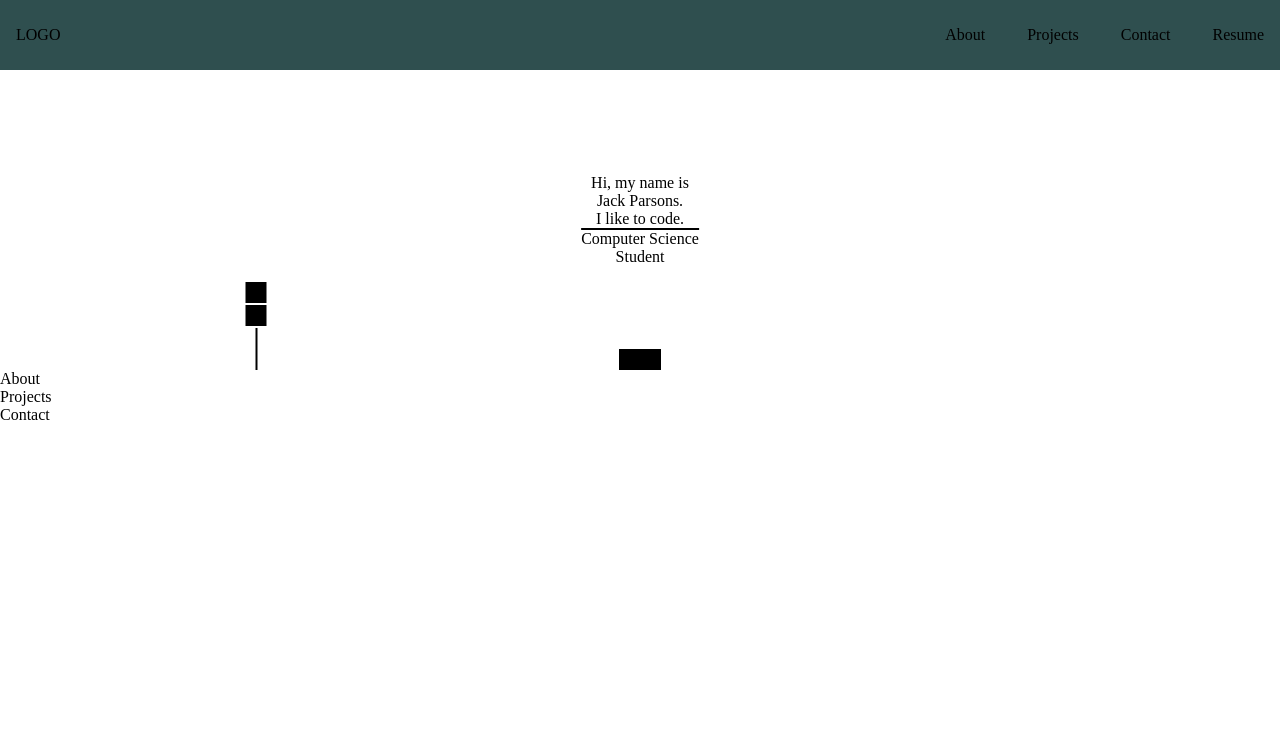
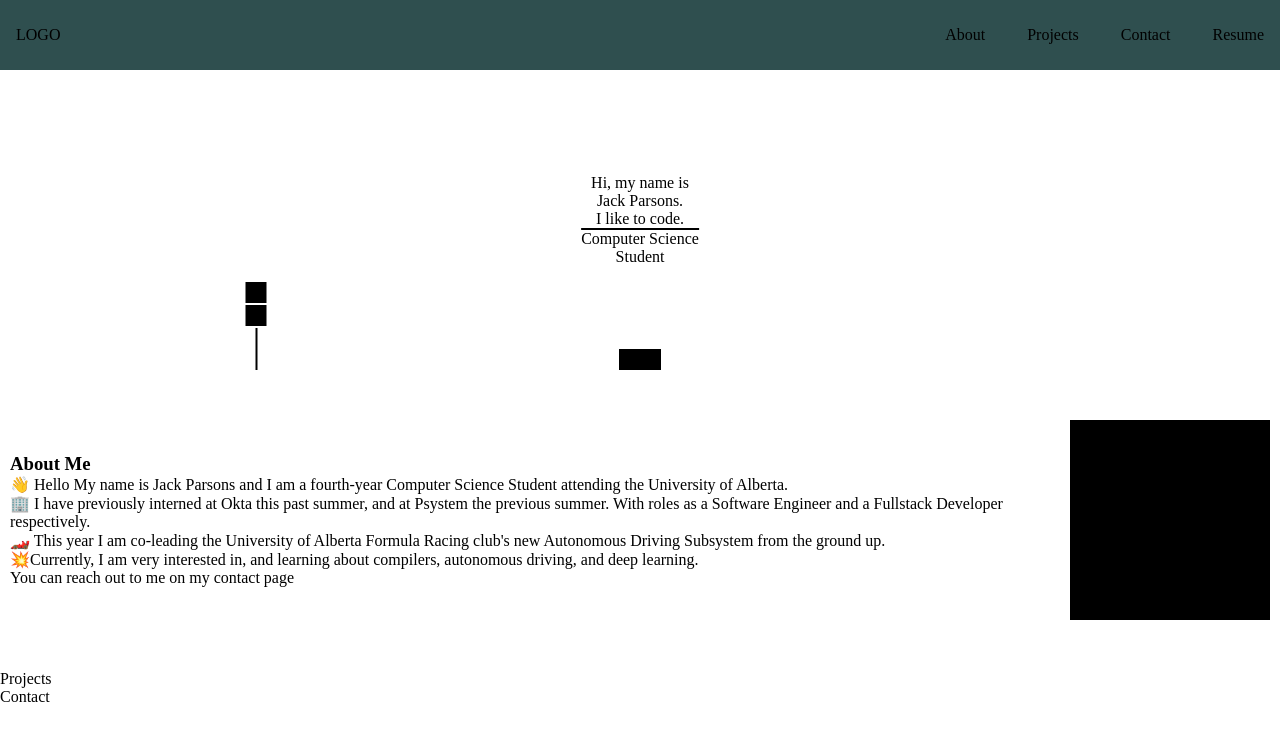
Before and after one commit to MrHryhorii/portfolio, a React (Vite) app: page / in a window 1280 px wide. Shown: the top 740 px of the page. Built offline with nearby package versions, Linux system fonts and the light colour scheme.

Commit message:
about section

```diff
--- a/src/components/About.jsx
+++ b/src/components/About.jsx
@@ -1,8 +1,27 @@
 import React from 'react'
+import BigSlide from './BigSlide'
 
 const About = () => {
   return (
-    <div>About</div>
+    <section className='about'>
+
+      <div className='about-text'>
+        <BigSlide dir="left" distance={150} duration={2000} cascade damping={0.14} triggerOnce={false}>
+        <article>
+          <h1>About Me</h1>
+          <p>👋 Hello My name is Jack Parsons and I am a fourth-year Computer Science Student attending the University of Alberta.</p>
+          <p>🏢 I have previously interned at Okta this past summer, and at Psystem the previous summer. With roles as a Software Engineer and a Fullstack Developer respectively.</p>
+          <p>🏎️ This year I am co-leading the University of Alberta Formula Racing club's new Autonomous Driving Subsystem from the ground up.</p>
+          <p>💥Currently, I am very interested in, and learning about compilers, autonomous driving, and deep learning.</p>
+          <p>You can reach out to me on my contact page</p>
+        </article>
+        </BigSlide>
+      </div>
+      <div className='about-img'>
+        <div className='aabb-1'></div>
+      </div>
+
+    </section>
   )
 }
 
--- a/src/index.css
+++ b/src/index.css
@@ -48,11 +48,16 @@ nav div:last-of-type{
   justify-content: end;
 }
 
+/*Sections*/
+section{
+  padding: 10px;
+  min-height: 300px;
+}
+
 /*Hero*/
 
 .hero{
   position: relative;
-  min-height: 300px;
 }
 
 .hero-text{
@@ -134,3 +139,19 @@ nav div:last-of-type{
   width: 2px;
   background-color: black;
 }
+
+/* About */
+
+.about{
+  display: flex;
+  justify-content: space-around;
+  align-items: center;
+
+  gap: 10px;
+}
+
+.aabb-1{
+  width: 200px;
+  height: 200px;
+  background-color: black;
+}
```
